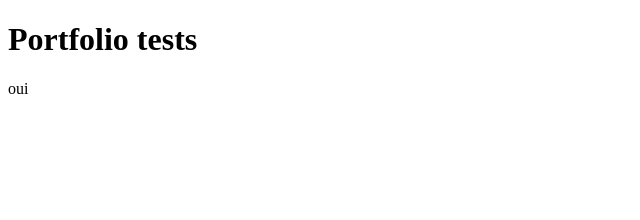
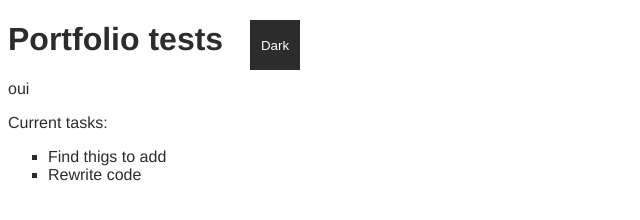
Before and after one commit to Azimuths/Azimuths.github.io, a plain HTML site: page index.html in a window 1280 px wide. Shown: the whole page, without its empty margins (0-640 px from the left). Drawn offline with Linux system fonts and the light colour scheme.

Commit message:
[ADD] Added light and dark themes with button switch
copied shit ton of code to rewrite, shitty js script, awfully formated css and eye burning html

```diff
--- /dev/null
+++ b/app.js
@@ -0,0 +1,17 @@
+//main file for the portfolio test
+
+'use strict';
+
+const switcher = document.querySelector('.btn');
+
+switcher.addEventListener('click', function() {
+    document.body.classList.toggle('light-theme');
+    document.body.classList.toggle('dark-theme');
+
+    const className = document.body.className;
+    if(className == "light-theme") {
+        this.textContent = "Dark";
+    } else {
+        this.textContent = "Light";
+    }
+});
--- a/index.html
+++ b/index.html
@@ -4,13 +4,26 @@
     <head>
         <meta charset="UTF-8">
         <title>
-            Portfolio tests
+            Portfolio de Diego Marlière-Calvo
         </title>
+        <link rel="stylesheet" href="test.css">
     </head>
-    <body>
-        <h1>Portfolio tests</h1>
+    <body class="light-theme">
+            <h1>Portfolio tests</h1>
         <p>
             oui
         </p>
+        <p id="msg">
+            Current tasks:
+        </p>
+        <ul>
+          <li class="list">Find thigs to add</li>
+          <li class="list">Rewrite code</li>
+        </ul>
+        <div>
+            <button class="btn">Dark</button>
+        </div>
+        <script src="app.js"></script>
+        <noscript>You need to enable JavaScript to view the full site.</noscript>
     </body>
 </html>
--- a/src/index.js
+++ /dev/null
@@ -1 +0,0 @@
-//main file for the portfolio test
--- /dev/null
+++ b/test.css
@@ -0,0 +1,45 @@
+:root {
+    --blue: #e2fffd;
+    --white: #FFFFFF;
+    --black: #2c2c2c;
+}
+
+body {
+    background: var(--bg);
+    color: var(--fontColor);
+    font-family: helvetica;
+}
+
+li {
+    list-style: circle;
+}
+
+.list {
+    list-style: square;
+}
+
+.light-theme {
+    --bg: var(--green);
+    --fontColor: var(--black);
+    --btnBg: var(--black);
+    --btnFontColor: var(--white);
+}
+
+.dark-theme {
+    --bg: var(--black);
+    --fontColor: var(--green);
+    --btnBg: var(--white);
+    --btnFontColor: var(--black);
+}
+
+.btn {
+    position: absolute;
+    top: 20px;
+    left: 250px;
+    height: 50px;
+    width: 50px;
+    /*border-radius: 50%; defines shape of the button*/
+    border: none;
+    color: var(--btnFontColor);
+    background-color: var(--btnBg);
+}
```
Also changed, not shown: src/styling/test.css (deleted).
